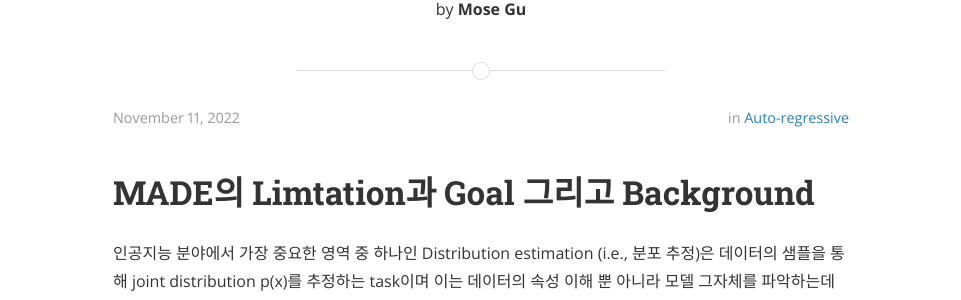
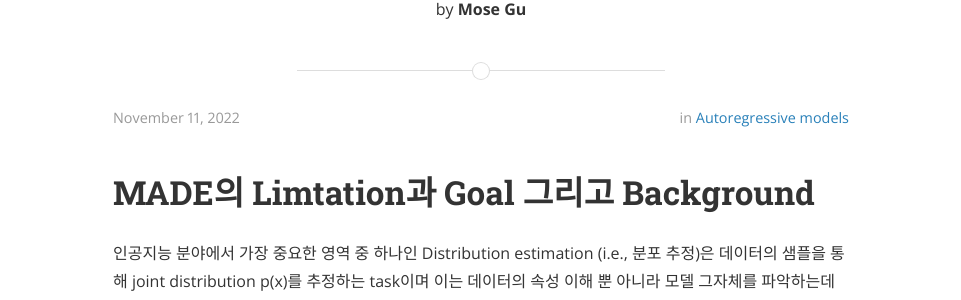
Before and after one commit to deep-generative-models-AIM5036/deep-generative-models-AIM5036.github.io, a Jekyll site: the page built from _posts/2022-11-13-made.md, in a window 1280 px wide and 900 px high. Shown: the part 179-479 px from the top of the window, without its empty margins (159-1120 px from the left). Built offline with Jekyll 4.4.1, drawn with Linux system fonts in a browser that asks for light colours; nearby versions of some CDN libraries; formulas are drawn with MathJax 3.

Commit message:
Update 2022-11-13-made.md
Signed-off-by: vapene <84373236+vapene@users.noreply.github.com>

```diff
--- a/_posts/2022-11-13-made.md
+++ b/_posts/2022-11-13-made.md
@@ -3,7 +3,7 @@ layout: post
 title:  "Masked Autoencoder for Distribution Estimation (MADE)"
 date:   2022-11-11
 author: Mose Gu
-categories: Auto-regressive
+categories: ["Autoregressive Models"]
 tags: Auto-regressive
 use_math: true
 ---
```
